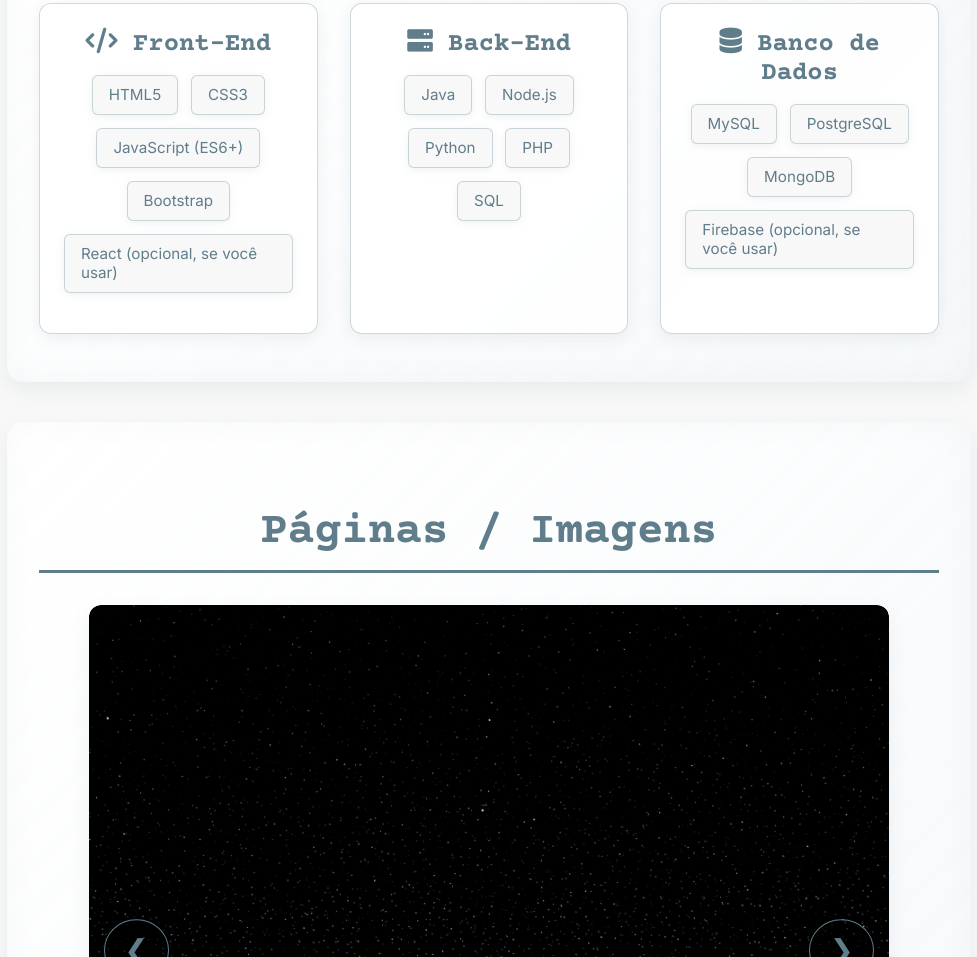
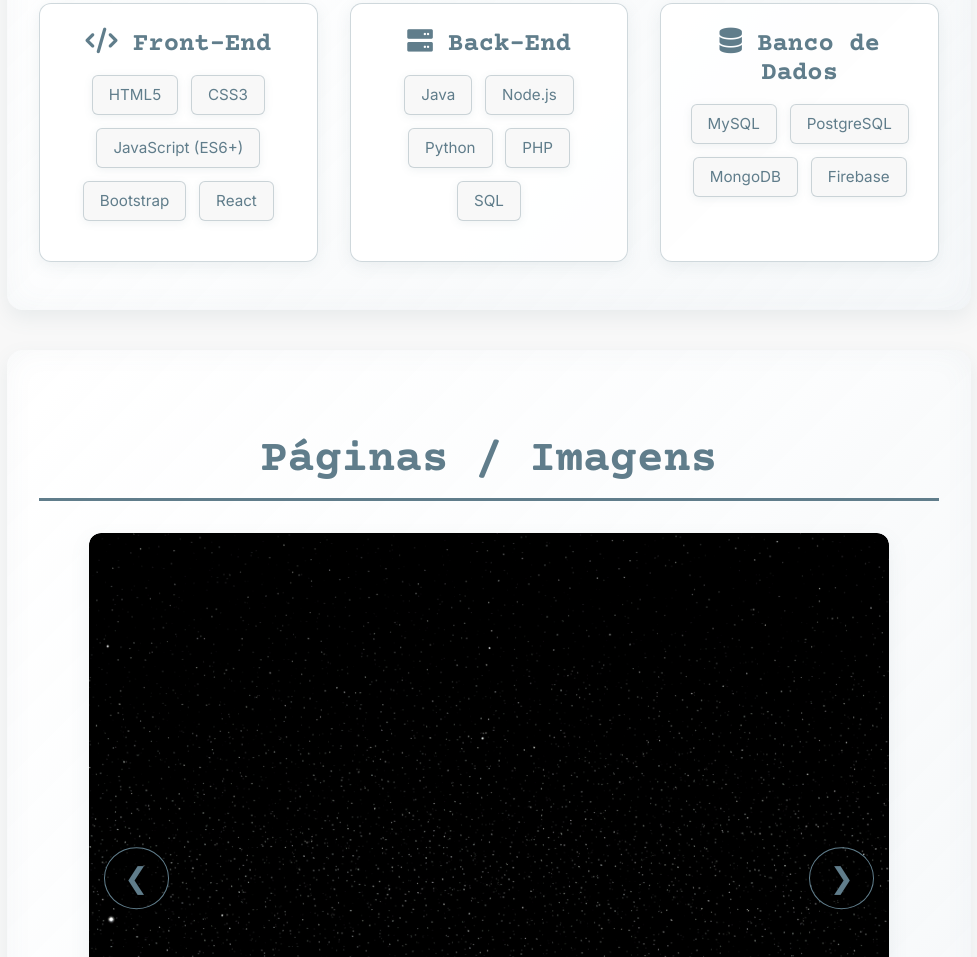
Before and after one commit to loombardo-99/my-portfolio, a plain HTML site: page index.html in a window 1280 px wide. Shown: the part 1882-2839 px from the top of the page, without its empty margins (151-1128 px from the left). Drawn offline with nearby package versions, Linux system fonts and the light colour scheme.

Commit message:
melhor versão

```diff
--- a/index.html
+++ b/index.html
@@ -734,7 +734,7 @@
                     <li>CSS3</li>
                     <li>JavaScript (ES6+)</li>
                     <li>Bootstrap</li>
-                    <li>React (opcional, se você usar)</li>
+                    <li>React</li>
                 </ul>
             </div>
             <div class="technology-category">
@@ -753,7 +753,7 @@
                     <li>MySQL</li>
                     <li>PostgreSQL</li>
                     <li>MongoDB</li>
-                    <li>Firebase (opcional, se você usar)</li>
+                    <li>Firebase</li>
                 </ul>
             </div>
         </div>
```
